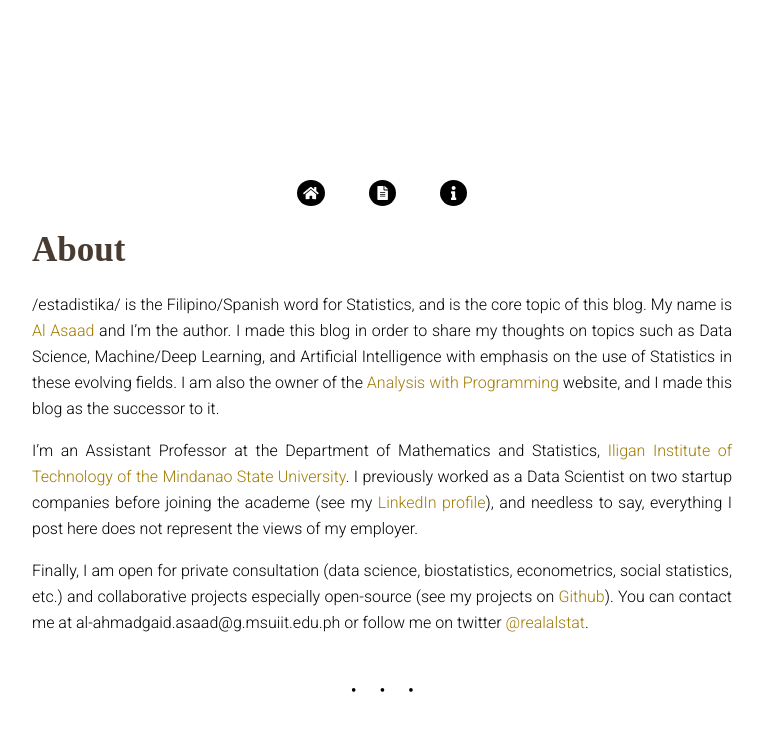
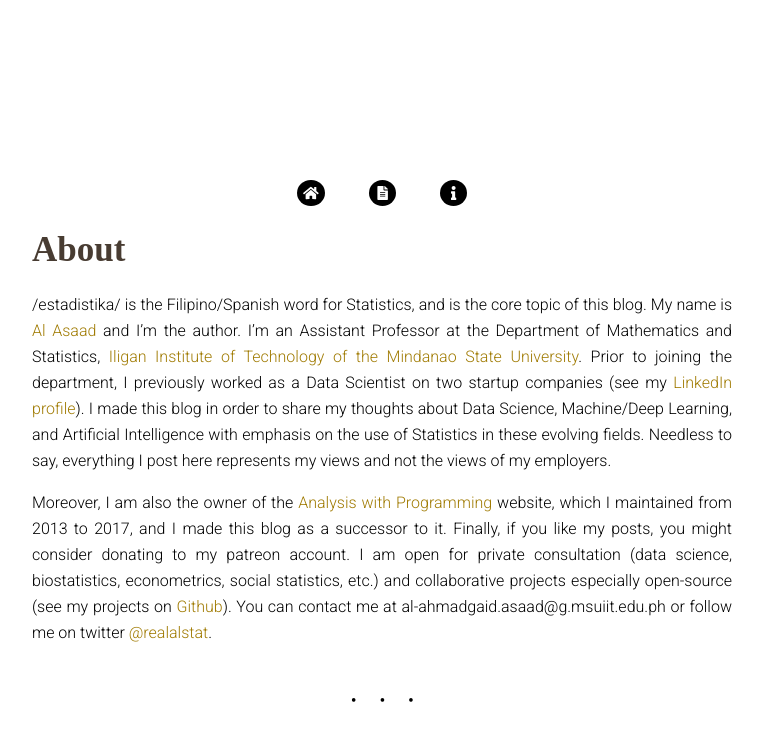
Before and after one commit to estadistika/estadistika.github.io, a Jekyll site: the page built from about.md, in a window 1280 px wide. Shown: the top 741 px of the page, without its empty margins (258-1022 px from the left). Built offline with Jekyll 4.4.1, drawn with Linux system fonts in a browser that asks for light colours; nearby versions of some CDN libraries; some web fonts are replaced.

Commit message:
updated about page

```diff
--- a/_layouts/home.html
+++ b/_layouts/home.html
@@ -44,7 +44,7 @@ layout: default-blog
         {% endif %}
     </div>
     <div class="rss-subscribe">
-        <button class="rss-subscribe-button" onclick ='javascript:location.href="{{ "feed.xml" | relative_url }}";'><i class="fas fa-rss" style="font-size:11px; margin: 0 2px 0 0;"></i>&nbsp;subscribe</button>
+        <button class="rss-subscribe-button" onclick ='javascript:location.href="{{ "feed.xml" | relative_url }}"'><i class="fas fa-rss" style="font-size:11px; margin: 0 2px 0 0;"></i>&nbsp;subscribe</button>
     </div>
 
 </div>
--- a/about.md
+++ b/about.md
@@ -3,12 +3,9 @@ layout: page
 title: About
 permalink: /about/
 ---
-/estadistika/ is the Filipino/Spanish word for Statistics, and is the core topic of this blog. My name is [Al Asaad](https://alstat.github.io/) and I'm the author. I made this blog in order to share my thoughts on topics such as Data Science, Machine/Deep Learning, and Artificial Intelligence with emphasis on the use of Statistics in these evolving fields. I am also the owner of the [Analysis with Programming](http://alstatr.blogspot.com/) website, and I made this blog as the successor to it.
+/estadistika/ is the Filipino/Spanish word for Statistics, and is the core topic of this blog. My name is [Al Asaad](https://alstat.github.io/) and I'm the author. I'm an Assistant Professor at the Department of Mathematics and Statistics, [Iligan Institute of Technology of the Mindanao State University](https://msuiit.edu.ph/). Prior to joining the department, I previously worked as a Data Scientist on two startup companies (see my [LinkedIn profile](https://www.linkedin.com/in/al-ahmadgaid-asaad-68613a44/)). I made this blog in order to share my thoughts about Data Science, Machine/Deep Learning, and Artificial Intelligence with emphasis on the use of Statistics in these evolving fields. Needless to say, everything I post here represents my views and not the views of my employers.
 
-I'm an Assistant Professor at the Department of Mathematics and Statistics, [Iligan Institute of Technology of the Mindanao State University](https://msuiit.edu.ph/). I previously worked as a Data Scientist on two startup companies before joining the academe (see my [LinkedIn profile](https://www.linkedin.com/in/al-ahmadgaid-asaad-68613a44/)), and needless to say, everything I post here does not represent the views of my employer.
-
-
-Finally, I am open for private consultation (data science, biostatistics, econometrics, social statistics, etc.) and collaborative projects especially open-source (see my projects on [Github](https://github.com/alstat)). You can contact me at al-ahmadgaid.asaad@g.msuiit.edu.ph or follow me on twitter [@realalstat](https://twitter.com/realalstat).
+Moreover, I am also the owner of the [Analysis with Programming](http://alstatr.blogspot.com/) website, which I maintained from 2013 to 2017, and I made this blog as a successor to it. Finally, if you like my posts, you might consider donating to my patreon account. I am open for private consultation (data science, biostatistics, econometrics, social statistics, etc.) and collaborative projects especially open-source (see my projects on [Github](https://github.com/alstat)). You can contact me at al-ahmadgaid.asaad@g.msuiit.edu.ph or follow me on twitter [@realalstat](https://twitter.com/realalstat).
 <br>
 <br>
 <center><b>•</b>&nbsp;&nbsp;&nbsp;&nbsp;&nbsp;&nbsp;<b>•</b>&nbsp;&nbsp;&nbsp;&nbsp;&nbsp;&nbsp;<b>•</b></center>
```
Also changed, not shown: 4 other files.
